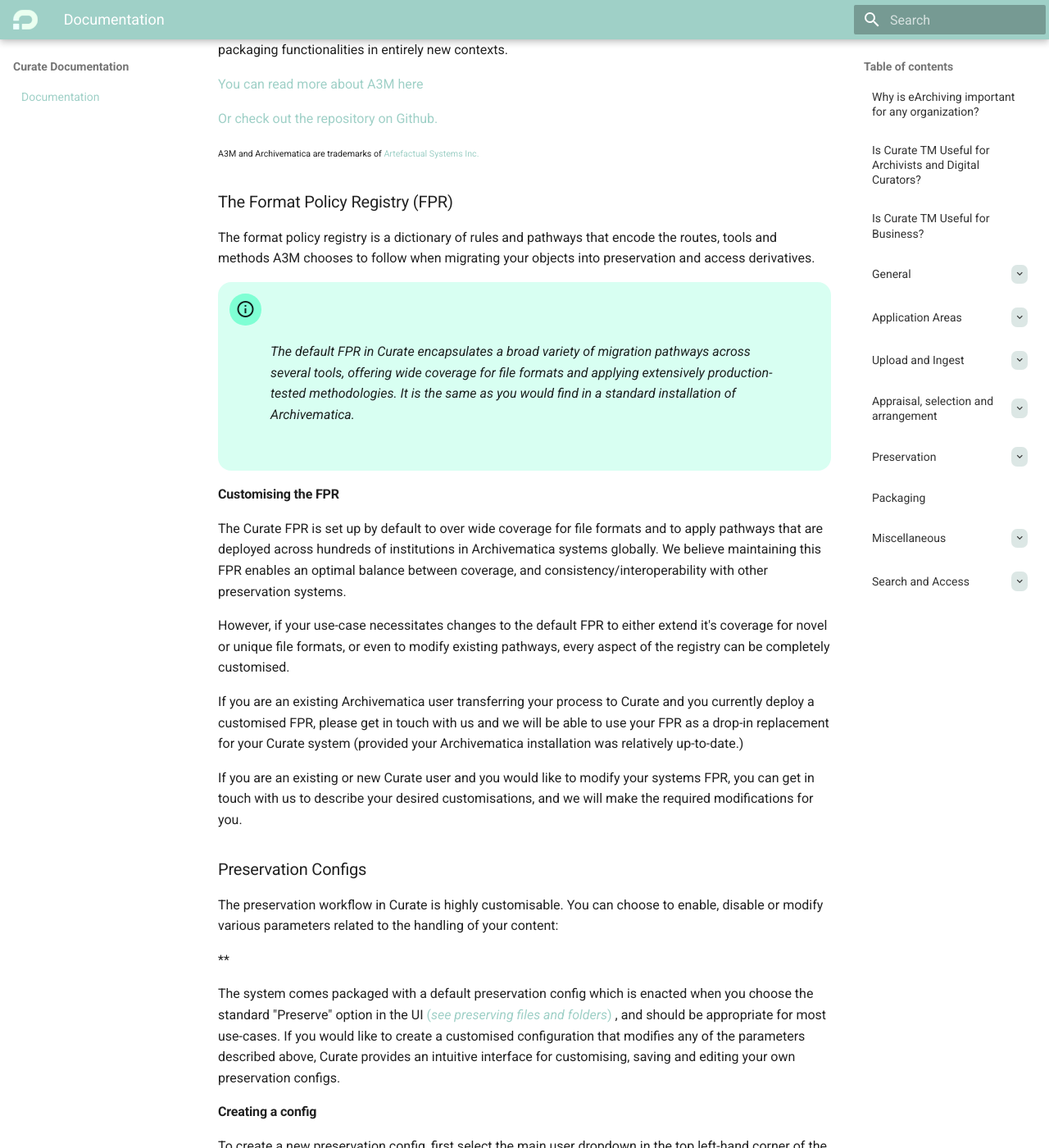
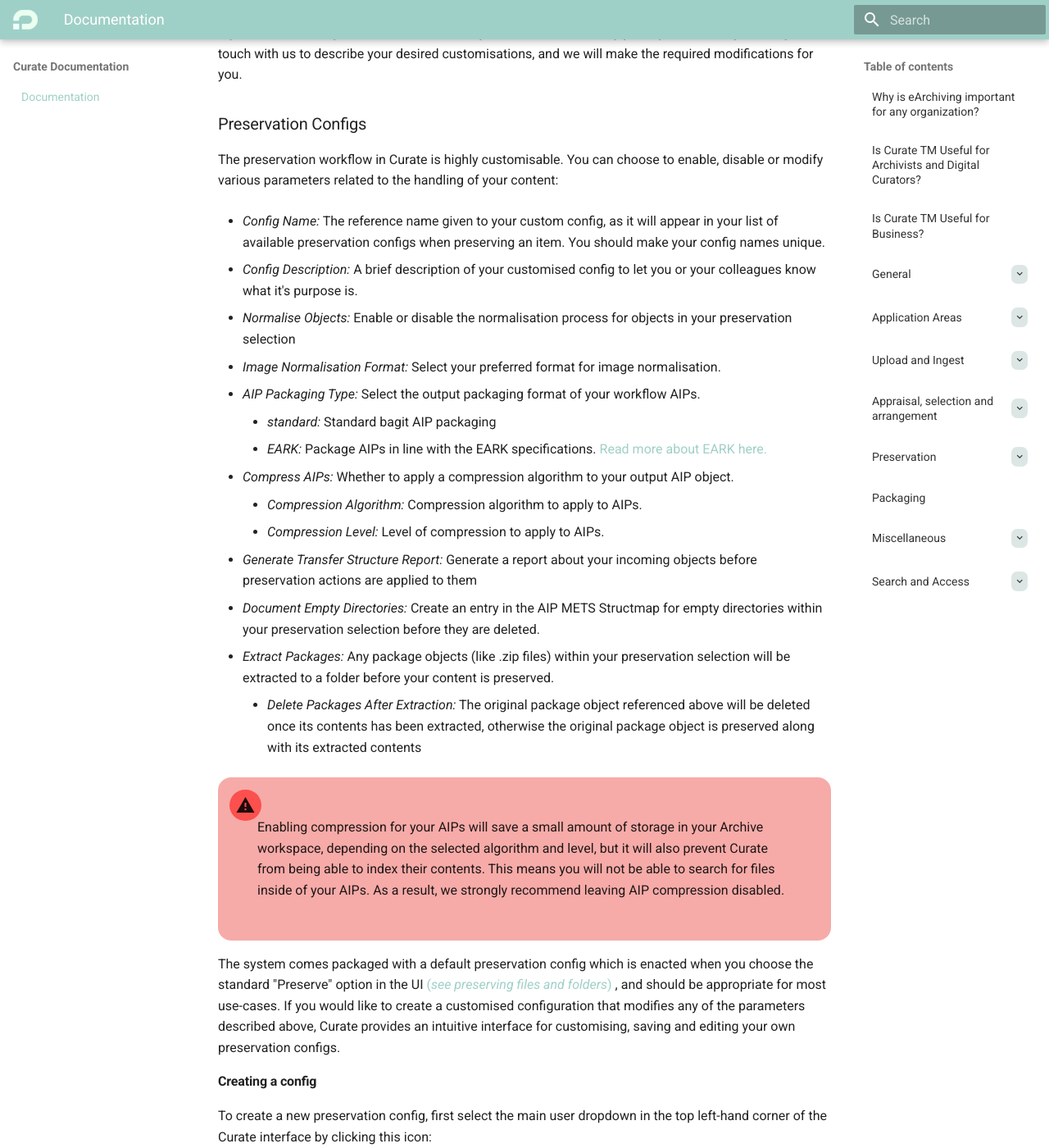
Before and after one commit to penwern/curate-documentation.github.io, an MkDocs documentation site: the page built from docs/documentation.markdown, in a window 1280 px wide and 1400 px high, scrolled down 32712 px. Shown: the whole window at 82% size. Built offline with MkDocs 1.6.1 and Material for MkDocs 9.7.7, drawn with Linux system fonts in a browser that asks for light colours.

Commit message:
content update

```diff
--- a/docs/documentation.markdown
+++ b/docs/documentation.markdown
@@ -995,7 +995,35 @@
 The preservation workflow in Curate is highly customisable. You can choose to enable, disable or modify various parameters related to the handling of
 your content:
 
-**
+* *Config Name:* The reference name given to your custom config, as it will appear in your list of available preservation configs when preserving an item. You should make your config names unique.
+
+* *Config Description:* A brief description of your customised config to let you or your colleagues know what it's purpose is.
+
+* *Normalise Objects:*  Enable or disable the normalisation process for objects in your preservation selection
+
+* *Image Normalisation Format:* Select your preferred format for image normalisation.
+
+* *AIP Packaging Type:* Select the output packaging format of your workflow AIPs.
+    * *standard:* Standard bagit AIP packaging
+    * *EARK:* Package AIPs in line with the EARK specifications. <a href="https://eark.online/">Read more about EARK here.</a>
+
+* *Compress AIPs:* Whether to apply a compression algorithm to your output AIP object.
+    * *Compression Algorithm:* Compression algorithm to apply to AIPs.
+    * *Compression Level:* Level of compression to apply to AIPs.
+
+* *Generate Transfer Structure Report:* Generate a report about your incoming objects before preservation actions are applied to them
+
+* *Document Empty Directories:* Create an entry in the AIP METS Structmap for empty directories within your preservation selection before they are deleted.
+
+* *Extract Packages:* Any package objects (like .zip files) within your preservation selection will be extracted to a folder before your content is preserved.
+
+    * *Delete Packages After Extraction:* The original package object referenced above will be deleted once its contents has been extracted, otherwise the original package object is preserved along with its extracted contents
+
+<div class="warning"><span class="mdi mdi-alert"></span><span>Enabling compression for your AIPs will save a small amount of storage in your Archive workspace, depending on the selected algorithm and level, but it will also prevent Curate from being able to index their contents. This means you will not be able to search for files inside of your AIPs. As a result, we strongly recommend leaving AIP compression disabled.</span></div>
+
+
+
+
 
 The system comes packaged with a default preservation config which is enacted when you choose the standard "Preserve" option in the UI [(*see preserving files and folders*)](#preserving-files-and-folders)
 , and should be appropriate for most use-cases. If you would like to create a customised configuration that modifies any of the parameters described above, Curate provides an intuitive interface for customising, saving and editing your own preservation configs.
@@ -1060,13 +1088,16 @@
 ##### Normalisation Tools
 
 *Image Files*
+
  * <a href="https://imagemagick.org/script/convert.php">Imagemagick Convert</a>
  * <a href="https://inkscape.org/">Inkscape</a>
 
 *Audio-Visual Files*
+
  * <a href="https://www.ffmpeg.org/">FFmpeg</a>
 
 *Document Files*
+
  * <a href="https://www.ghostscript.com/">Ghostscript</a>
  * <a href="https://www.ps2pdf.com/">Ps2pdf</a>
 
--- a/docs/style.css
+++ b/docs/style.css
@@ -56,18 +56,29 @@
     border-radius: 1em;
     position: relative;
 }
-.tip .mdi-information-outline {
+.warning{
+  padding: 3em;
+  background-color: rgba(240, 111, 106, 0.58);
+  border-radius: 1em;
+  position: relative;
+}
+.tip, .warning .mdi {
     position: absolute;
     left: 0;
     top: 0;
     padding-left: 0.3em;
     padding-right: 0.3em;
-    background: aquamarine;
     margin: 0.6em;
     border-radius: 0.8em;
     display: flex;
     justify-content: space-around;
     font-size: x-large;
+}
+.tip .mdi {
+  background: aquamarine;
+}
+.warning .mdi {
+  background-color: rgba(255, 14, 14, 0.58);
 }
 .tip span:not(.mdi){
     display: flex;
```
